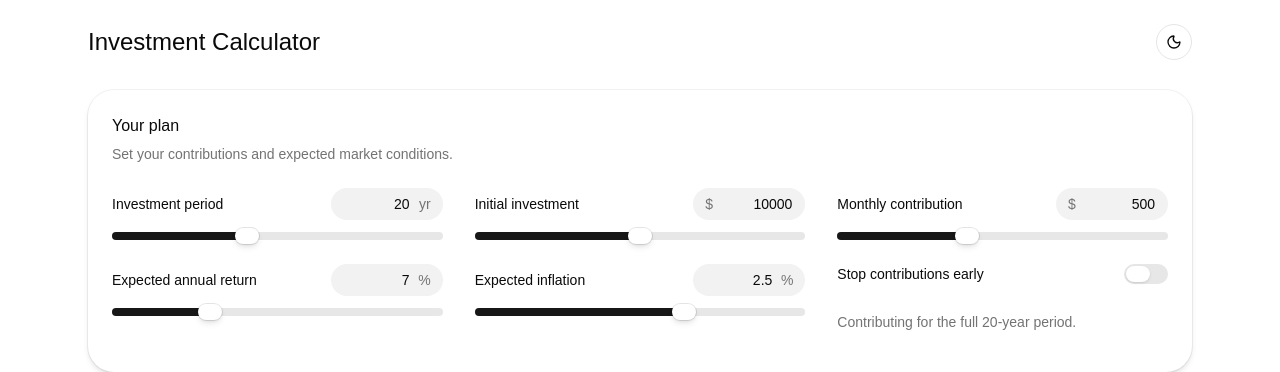
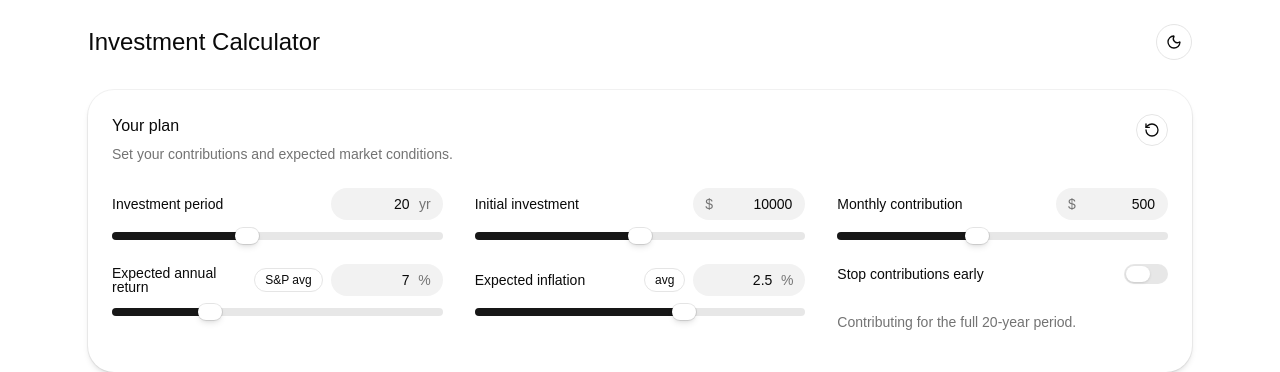
Before and after one commit to Jakub-Domogala/Invest-Calculator, a React (Vite) app: page / in a window 1280 px wide. Shown: the top 372 px of the page. Built offline with nearby package versions, Linux system fonts and the light colour scheme.

Commit message:
set value button and fixes

```diff
--- a/index.html
+++ b/index.html
@@ -2,6 +2,26 @@
 <html lang="en">
   <head>
     <meta charset="UTF-8" />
+    <script>
+      // Applies the stored/system theme before first paint, so there's no
+      // flash of the wrong theme while React boots and its own effect runs.
+      ;(function () {
+        try {
+          var stored = localStorage.getItem("theme")
+          var theme =
+            stored === "dark" || stored === "light" || stored === "system"
+              ? stored
+              : "system"
+          var resolved =
+            theme === "system"
+              ? window.matchMedia("(prefers-color-scheme: dark)").matches
+                ? "dark"
+                : "light"
+              : theme
+          document.documentElement.classList.add(resolved)
+        } catch (e) {}
+      })()
+    </script>
     <link rel="icon" type="image/svg+xml" href="%BASE_URL%vite.svg" />
     <meta name="viewport" content="width=device-width, initial-scale=1.0" />
     <title>Investment Calculator</title>
--- a/src/components/investment-calculator.tsx
+++ b/src/components/investment-calculator.tsx
@@ -1,11 +1,14 @@
 import * as React from "react"
+import { RotateCcw } from "lucide-react"
 
 import { InvestmentChart } from "@/components/investment-chart"
 import { InvestmentSummary } from "@/components/investment-summary"
 import { SliderInputField } from "@/components/slider-input-field"
 import { ThemeToggle } from "@/components/theme-toggle"
+import { Button } from "@/components/ui/button"
 import {
   Card,
+  CardAction,
   CardContent,
   CardDescription,
   CardHeader,
@@ -20,16 +23,47 @@ import {
   MONTHLY_CONTRIBUTION_STEPS,
 } from "@/lib/slider-steps"
 
+const DEFAULT_YEARS = 20
+const DEFAULT_INITIAL_INVESTMENT = 10_000
+const DEFAULT_MONTHLY_CONTRIBUTION = 500
+const DEFAULT_ANNUAL_RETURN_PCT = 7
+const DEFAULT_ANNUAL_INFLATION_PCT = 2.5
+const DEFAULT_STOP_CONTRIBUTIONS_ENABLED = false
+const DEFAULT_STOP_CONTRIBUTIONS_YEARS = 10
+
+// Long-run historical averages, offered as one-tap presets.
+const AVERAGE_INFLATION_PCT = 2.5
+const SP500_AVERAGE_RETURN_PCT = 10
+
 export function InvestmentCalculator() {
-  const [years, setYears] = React.useState(20)
-  const [initialInvestment, setInitialInvestment] = React.useState(10_000)
-  const [monthlyContribution, setMonthlyContribution] = React.useState(500)
-  const [annualReturnPct, setAnnualReturnPct] = React.useState(7)
-  const [annualInflationPct, setAnnualInflationPct] = React.useState(2.5)
+  const [years, setYears] = React.useState(DEFAULT_YEARS)
+  const [initialInvestment, setInitialInvestment] = React.useState(
+    DEFAULT_INITIAL_INVESTMENT
+  )
+  const [monthlyContribution, setMonthlyContribution] = React.useState(
+    DEFAULT_MONTHLY_CONTRIBUTION
+  )
+  const [annualReturnPct, setAnnualReturnPct] = React.useState(
+    DEFAULT_ANNUAL_RETURN_PCT
+  )
+  const [annualInflationPct, setAnnualInflationPct] = React.useState(
+    DEFAULT_ANNUAL_INFLATION_PCT
+  )
   const [stopContributionsEnabled, setStopContributionsEnabled] =
-    React.useState(false)
-  const [stopContributionsYears, setStopContributionsYears] =
-    React.useState(10)
+    React.useState(DEFAULT_STOP_CONTRIBUTIONS_ENABLED)
+  const [stopContributionsYears, setStopContributionsYears] = React.useState(
+    DEFAULT_STOP_CONTRIBUTIONS_YEARS
+  )
+
+  function resetToDefaults() {
+    setYears(DEFAULT_YEARS)
+    setInitialInvestment(DEFAULT_INITIAL_INVESTMENT)
+    setMonthlyContribution(DEFAULT_MONTHLY_CONTRIBUTION)
+    setAnnualReturnPct(DEFAULT_ANNUAL_RETURN_PCT)
+    setAnnualInflationPct(DEFAULT_ANNUAL_INFLATION_PCT)
+    setStopContributionsEnabled(DEFAULT_STOP_CONTRIBUTIONS_ENABLED)
+    setStopContributionsYears(DEFAULT_STOP_CONTRIBUTIONS_YEARS)
+  }
 
   const effectiveStopYears = Math.min(
     stopContributionsYears,
@@ -76,6 +110,17 @@ export function InvestmentCalculator() {
           <CardDescription>
             Set your contributions and expected market conditions.
           </CardDescription>
+          <CardAction>
+            <Button
+              type="button"
+              variant="outline"
+              size="icon-sm"
+              aria-label="Reset to defaults"
+              onClick={resetToDefaults}
+            >
+              <RotateCcw />
+            </Button>
+          </CardAction>
         </CardHeader>
         <CardContent className="grid gap-x-8 gap-y-6 sm:grid-cols-2 lg:grid-cols-3">
           <SliderInputField
@@ -113,6 +158,17 @@ export function InvestmentCalculator() {
             max={25}
             step={0.5}
             unit="%"
+            endAction={
+              <Button
+                type="button"
+                variant="outline"
+                size="xs"
+                aria-label={`Set to the S&P 500 average of ${SP500_AVERAGE_RETURN_PCT}%`}
+                onClick={() => setAnnualReturnPct(SP500_AVERAGE_RETURN_PCT)}
+              >
+                S&amp;P avg
+              </Button>
+            }
           />
           <SliderInputField
             id="annual-inflation"
@@ -123,6 +179,17 @@ export function InvestmentCalculator() {
             max={5}
             step={0.25}
             unit="%"
+            endAction={
+              <Button
+                type="button"
+                variant="outline"
+                size="xs"
+                aria-label={`Set to the average of ${AVERAGE_INFLATION_PCT}%`}
+                onClick={() => setAnnualInflationPct(AVERAGE_INFLATION_PCT)}
+              >
+                avg
+              </Button>
+            }
           />
           <div className="space-y-3">
             <div className="flex items-center justify-between gap-3">
--- a/src/components/slider-input-field.tsx
+++ b/src/components/slider-input-field.tsx
@@ -1,4 +1,5 @@
 import * as React from "react"
+import type { ReactNode } from "react"
 
 import { Input } from "@/components/ui/input"
 import { Label } from "@/components/ui/label"
@@ -16,6 +17,8 @@ interface SliderInputFieldCommonProps {
   unit?: string
   /** Shown before the number, e.g. "$". */
   prefix?: string
+  /** Extra control rendered to the right of the number input, e.g. a preset button. */
+  endAction?: ReactNode
 }
 
 interface LinearSliderInputFieldProps extends SliderInputFieldCommonProps {
@@ -44,7 +47,7 @@ function isDiscreteField(
 }
 
 export function SliderInputField(props: SliderInputFieldProps) {
-  const { id, label, value, onChange, disabled, unit, prefix } = props
+  const { id, label, value, onChange, disabled, unit, prefix, endAction } = props
   const discrete = isDiscreteField(props)
 
   const min = discrete ? props.steps[0] : props.min
@@ -84,6 +87,8 @@ export function SliderInputField(props: SliderInputFieldProps) {
     <div className="space-y-3">
       <div className="flex items-center justify-between gap-3">
         <Label htmlFor={id}>{label}</Label>
+        <div className="flex items-center gap-2">
+          {endAction}
           <div className="relative">
             {prefix ? (
               <span className="pointer-events-none absolute inset-y-0 left-3 flex items-center text-sm text-muted-foreground">
@@ -111,6 +116,7 @@ export function SliderInputField(props: SliderInputFieldProps) {
             ) : null}
           </div>
         </div>
+      </div>
       <Slider
         id={`${id}-slider`}
         value={sliderValue}
--- a/src/lib/slider-steps.ts
+++ b/src/lib/slider-steps.ts
@@ -10,8 +10,7 @@ export const INITIAL_INVESTMENT_STEPS = [
 ]
 
 export const MONTHLY_CONTRIBUTION_STEPS = [
-  0, 25, 50, 100, 250, 500, 1_000, 2_500, 5_000, 10_000, 25_000, 50_000,
-  75_000, 100_000,
+  0, 25, 50, 100, 250, 500, 1_000, 2_500, 5_000, 10_000, 25_000, 50_000, 100_000,
 ]
 
 /** Index of the value in `steps` closest to `value`. */
```
Lines whose indentation alone changed are shown as unchanged.
